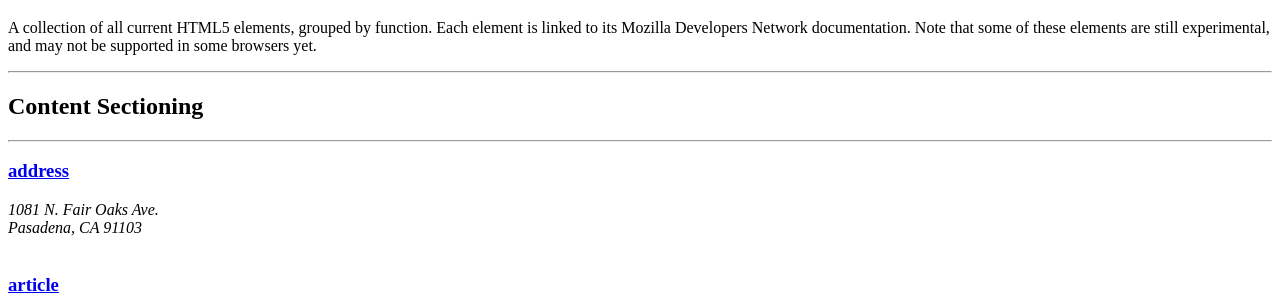
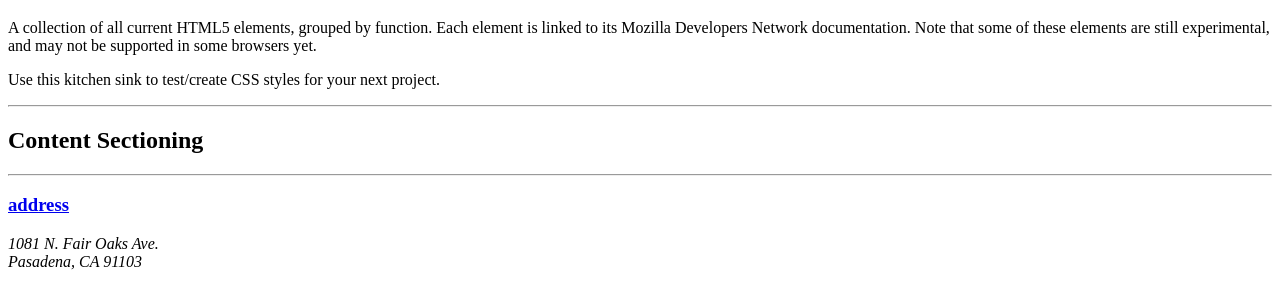
Before and after one commit to masterthepixel/html5-elements, a plain HTML site: page index.html in a window 1280 px wide. Shown: the part 61-356 px from the top of the page. Drawn offline with Linux system fonts and the light colour scheme; a script that the page names is missing.

Commit message:
Update index.html

```diff
--- a/index.html
+++ b/index.html
@@ -8,6 +8,7 @@
 
   <h1>HTML5 Kitchen Sink</h1>
   <p>A collection of all current HTML5 elements, grouped by function. Each element is linked to its Mozilla Developers Network documentation. Note that some of these elements are still experimental, and may not be supported in some browsers yet.</p>
+  <p>Use this kitchen sink to test/create CSS styles for your next project.</p>
 
   <hr>
   <h2>Content Sectioning</h2>
```
